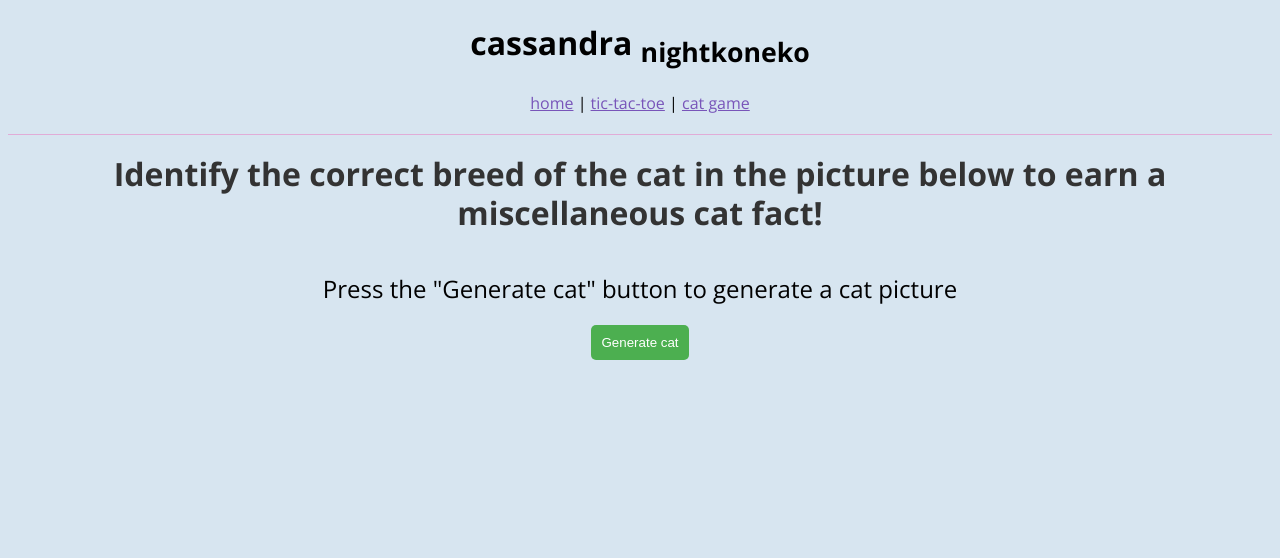
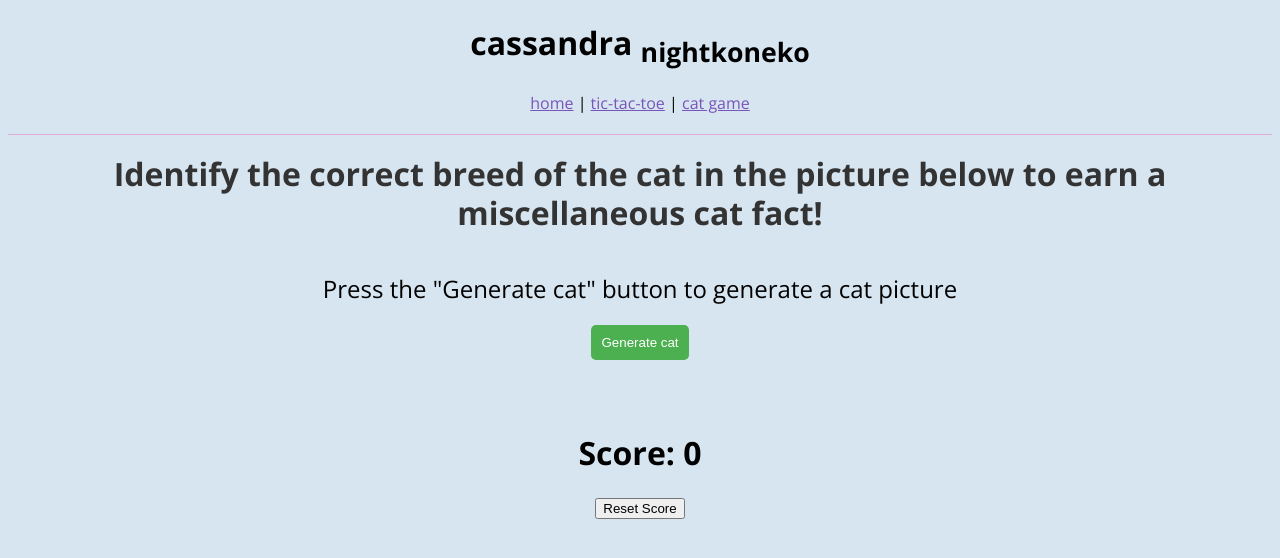
Before and after one commit to NightKoneko/nightkoneko.github.io, a plain HTML site: page catfetcher.html in a window 1280 px wide. Drawn offline with nearby package versions, Linux system fonts and the light colour scheme.

Commit message:
Update catfetcher.html

```diff
--- a/catfetcher.html
+++ b/catfetcher.html
@@ -42,6 +42,8 @@
   <div id="theCatName"></div>
   <div id="facter"></div>
   <div id="theDescription"></div>
+  <h1><div id="score">Score: 0</div></h1>
+  <button id="resetScore">Reset Score</button>
 </body>
 <script src="js/catfetcher.js"></script>
 
```
